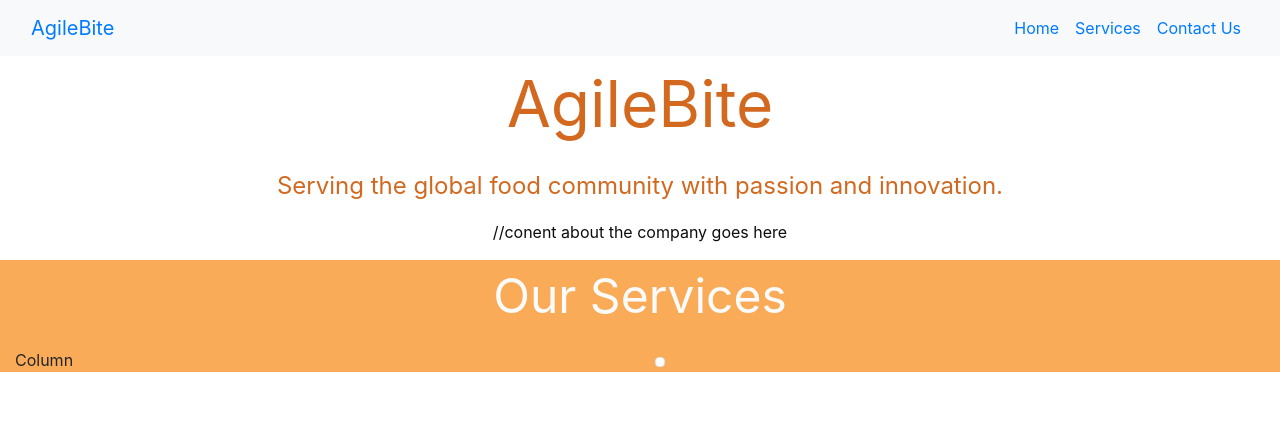
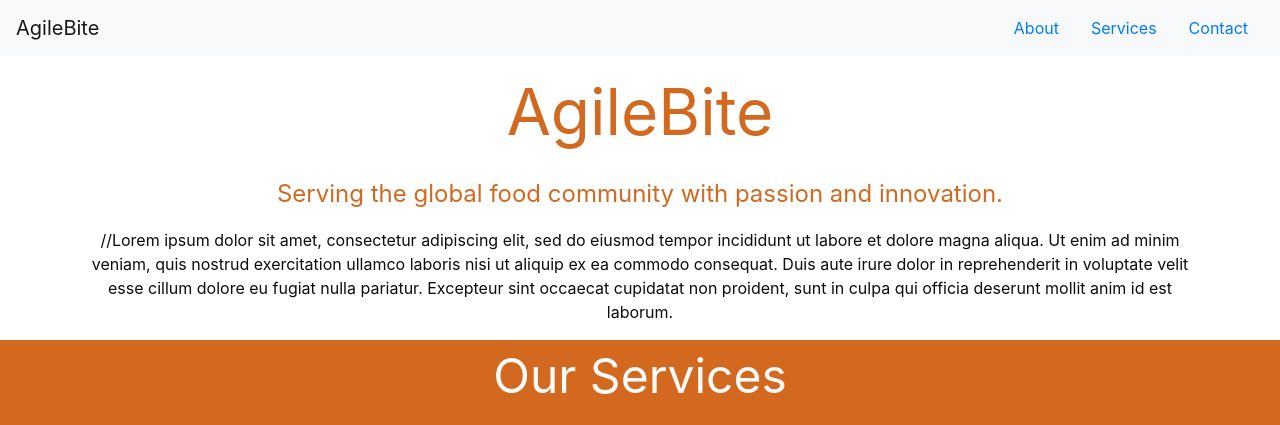
Before and after one commit to AgileBite/AgileBite-website, a Flask app: page / in a window 1280 px wide. Shown: the top 425 px of the page. Run offline with Flask 3, Linux system fonts and the light colour scheme; some libraries are stand-ins or nearby versions.

Commit message:
update on website

```diff
--- a/templates/index.html
+++ b/templates/index.html
@@ -5,49 +5,54 @@
     <link rel="stylesheet" href="https://stackpath.bootstrapcdn.com/bootstrap/4.5.0/css/bootstrap.min.css">
 </head>
 <body>
-
-        <nav class="navbar navbar-expand-lg bg-light">
-            <div class="container-fluid">
+    <nav id="navbar-example2" class="navbar navbar-light bg-light px-3">
         <a class="navbar-brand" href="#">AgileBite</a>
-              <button class="navbar-toggler" type="button" data-bs-toggle="collapse" data-bs-target="#navbarSupportedContent" aria-controls="navbarSupportedContent" aria-expanded="false" aria-label="Toggle navigation">
-                <span class="navbar-toggler-icon"></span>
-              </button>
-              <div class="collapse navbar-collapse" id="navbarSupportedContent">
-                <ul class="navbar-nav ml-auto">
+        <ul class="nav nav-pills">
           <li class="nav-item">
-                    <a class="nav-link active" aria-current="page" href="#">Home</a>
+            <a class="nav-link" href="#scrollspyHeading1">About</a>
           </li>
           <li class="nav-item">
-                    <a class="nav-link active" aria-current="page" href="#">Services</a>
+            <a class="nav-link" href="#scrollspyHeading2">Services</a>
           </li>
-                  <li class="nav-item dropdown">
-                    <a class="nav-link active" aria-current="page" href="#">Contact Us </a>
-                    <ul class="dropdown-menu">
-                      <li><a class="dropdown-item" href="#">Action</a></li>
-                      <li><a class="dropdown-item" href="#">Another action</a></li>
-                      <li><hr class="dropdown-divider"></li>
-                      <li><a class="dropdown-item" href="#">Something else here</a></li>
+          <li class="nav-item">
+            <a class="nav-link" href="#scrollspyHeading3">Contact</a>
+          </li>
+
         </ul>
-                  </li>
-                  </ul>
+      </nav>
+      <div data-bs-spy="scroll" data-bs-target="#navbar-example2" data-bs-offset="0" class="scrollspy-example" tabindex="0">
 
+        <!-- First Container : About Us  -->
+        <h4 id="scrollspyHeading1"> </h4>
+        <div class="About us container-fluid" >
+            <p class="text-center" style="font-size:400%;color: #d2691e;">AgileBite</p>
+            <p class="text-center" style="font-size:150%;color: chocolate;">Serving the global food community with passion and innovation. </p>
+            <p class="text-center" style="font-size:100%;color: rgb(13, 13, 13);padding-left: 70px;padding-right: 70px;">//Lorem ipsum dolor sit amet, consectetur adipiscing elit, sed do eiusmod tempor incididunt ut labore et dolore magna aliqua. Ut enim ad minim veniam, quis nostrud exercitation ullamco laboris nisi ut aliquip ex ea commodo consequat. Duis aute irure dolor in reprehenderit in voluptate velit esse cillum dolore eu fugiat nulla pariatur. Excepteur sint occaecat cupidatat non proident, sunt in culpa qui officia deserunt mollit anim id est laborum.    </p>
 </div>
-            </div>
-          </nav>
-        <div class="About us container-fluid" >
-            <p class="text-center" style="font-size:400%;color: chocolate;">AgileBite</p>
-            <p class="text-center" style="font-size:150%;color: chocolate;">Serving the global food community with passion and innovation. </p>
-            <p class="text-center" style="font-size:100%;color: rgb(13, 13, 13);">//conent about the company goes here </p>
-</div>
-<div class="container-fluid" style="background-color: rgb(250, 171, 87);">
+
+<!-- Second Container : Our Services   -->
+        <h4 id="scrollspyHeading2"> </h4>
+        <div class="container-fluid" style="background-color:#d2691e; height:500px;">
             <p class="text-center" style="font-size:300%;color: rgb(251, 251, 251);">Our Services </p>
             <div class="Our Service ">
                 <div class="row">
                     <div class="col">
-            Column
+                        <img src="https://www.pexels.com/photo/photo-of-people-near-wooden-table-3184418/" class="img-thumbnail" style="width: 50%; height: 50%;">
+
                     </div>
                   <div class="col">
-            <img src="" class="img-thumbnail">
+                    <p class="text-center" style="font-size:200%;color: rgb(251, 251, 251);">Inventory Management  </p>
+                    <p class="text-center" style="font-size:200%;color: rgb(251, 251, 251);font-size: medium;padding-right: 100px;">//Lorem ipsum dolor sit amet, consectetur adipiscing elit, sed do eiusmod tempor incididunt ut labore et dolore magna aliqua. Vivamus arcu felis bibendum ut tristique et egestas quis. Sit amet nisl suscipit adipiscing bibendum est ultricies. Sit amet commodo nulla facilisi nullam vehicula. Diam in arcu cursus euismod. Sit amet porttitor eget dolor morbi non arcu risus </p>
+                  </div>
+
+              </div>
+              <div class="row">
+                <div class="col">
+                  <p class="text-center" style="font-size:200%;color: rgb(251, 251, 251);">Bill Generation  </p>
+                  <p class="text-center" style="font-size:200%;color: rgb(251, 251, 251);font-size: small;">//Lorem ipsum dolor sit amet, consectetur adipiscing elit, sed do eiusmod tempor incididunt ut labore et dolore magna aliqua. Vivamus arcu felis bibendum ut tristique et egestas quis. Sit amet nisl suscipit adipiscing bibendum est ultricies. Sit amet commodo nulla facilisi nullam vehicula. Diam in arcu cursus euismod. Sit amet porttitor eget dolor morbi non arcu risus </p>
+                </div>
+                <div class="col">
+                  <img src="/templates/images/demo.jpg" class="img-thumbnail" style="width: 50%; height: 50%;"  %>
 
               </div>
             </div>
@@ -55,6 +60,50 @@
 
 
 
+       <!-- Third  Container : Contact Us  -->
+        <h4 id="scrollspyHeading3"> </h4>
+        <div class="container-fluid" style="background-color: rgb(254, 254, 254); height: 500px;">
+            <p class="text-center" style="font-size:300%;color:#d2691e;">Contact Us  </p>
+            <div class="Our Service ">
+                <div class="row">
+                  <div class="col">
+                    <form>
+                        <div class="mb-3">
+                            <label for="exampleInputEmail1" class="form-label">Full Name </label>
+                            <input type="email" class="form-control" id="exampleInputEmail1" aria-describedby="emailHelp">
+
+                          </div>
+                        <div class="mb-3">
+                          <label for="exampleInputEmail1" class="form-label">Email address</label>
+                          <input type="email" class="form-control" id="exampleInputEmail1" aria-describedby="emailHelp">
+                          <div id="emailHelp" class="form-text">We'll never share your email with anyone else.</div>
+                        </div>
+                        <div class="mb-3">
+                          <label for="exampleInputPassword1" class="form-label">Contact No </label>
+                          <input type="password" class="form-control" id="exampleInputPassword1">
+                        </div>
+                        <div class="mb-3">
+                            <label for="exampleInputEmail1" class="form-label">Franchise Name </label>
+                            <input type="email" class="form-control" id="exampleInputEmail1" aria-describedby="emailHelp">
+
+                          </div>
+                        <div class="mb-3 form-check">
+                          <input type="checkbox" class="form-check-input" id="exampleCheck1">
+                          <label class="form-check-label" for="exampleCheck1">Check me out</label>
+                        </div>
+                        <button type="submit" class="btn btn-primary">Request a call back </button>
+                      </form>
+                  </div>
+                  <div class="col">
+                    <img src="https://www.pexels.com/photo/photo-of-people-near-wooden-table-3184418/" class="img-thumbnail" style="width: 50%; height: 100%;">
+
+                </div>
+              </div>
+
+        </div>
+        </div>
+
+      </div>
 
     <script src="https://stackpath.bootstrapcdn.com/bootstrap/4.5.0/js/bootstrap.min.js"></script>
 </body>
```
Also changed, not shown: templates/demo.jpg (added). Lines whose indentation alone changed are shown as unchanged.
